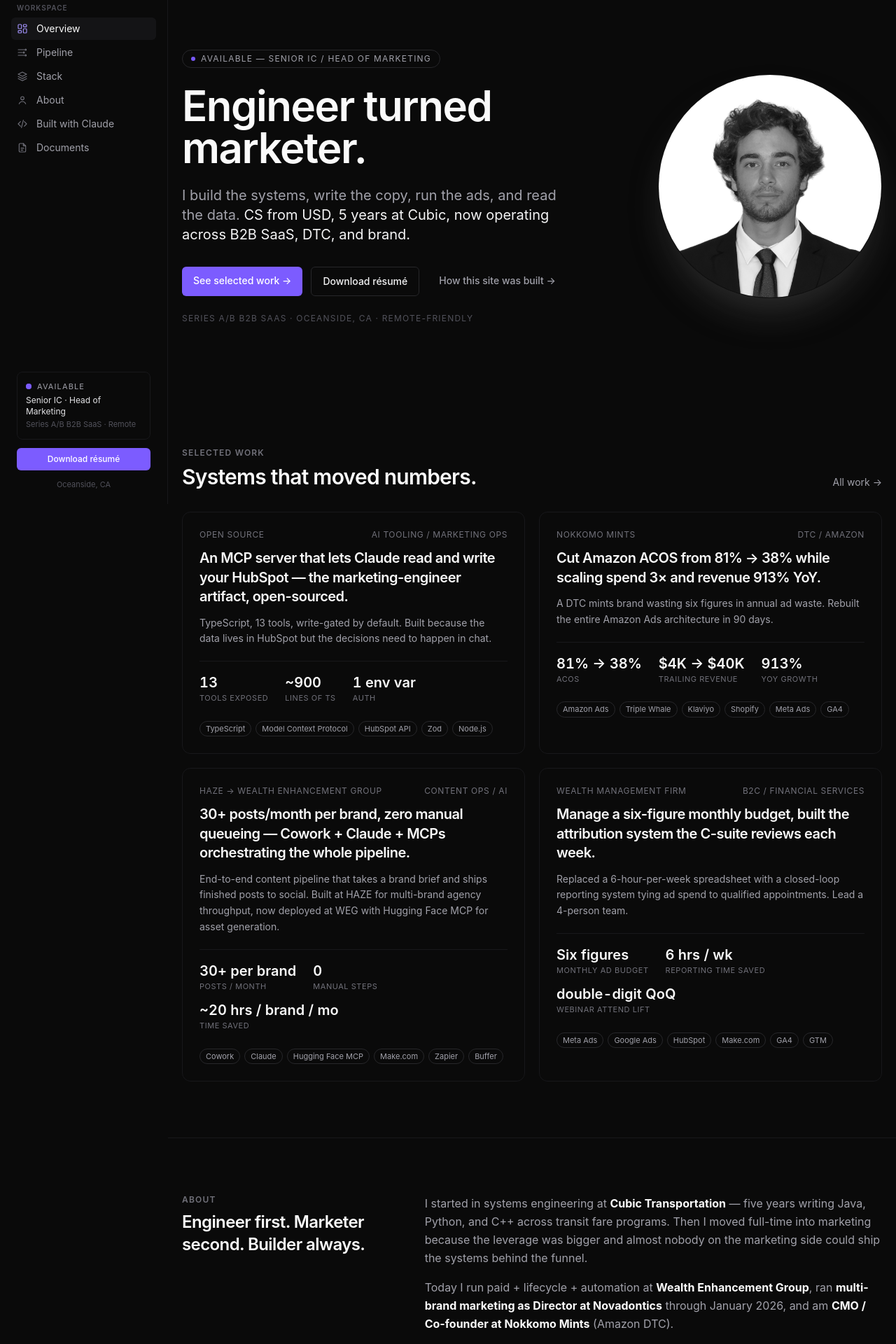
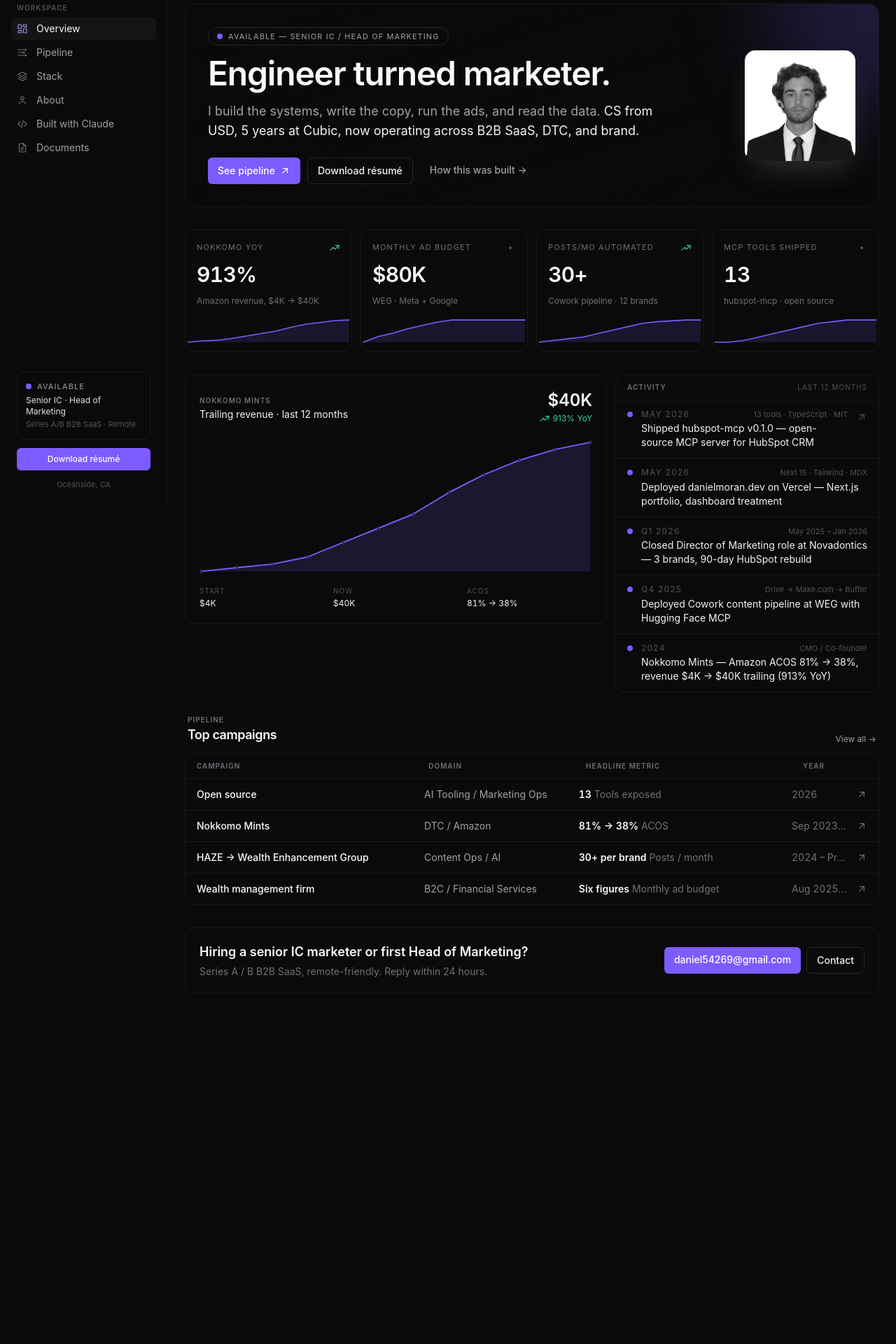
Before and after one commit to daniel54269/danielmoran-dev, a Next.js app: page / in a window 1280 px wide. Shown: the part 80-2000 px from the top of the page at 70% size. After the commit the page ends 1531 px from the top, so only its background shows below. Built offline with nearby package versions, Linux system fonts and the light colour scheme.

Commit message:
Homepage as Overview dashboard: KPIs, Nokkomo chart, campaign table, activity feed

```diff
--- a/app/page.tsx
+++ b/app/page.tsx
@@ -1,172 +1,176 @@
 import Image from "next/image";
 import Link from "next/link";
-import { Container } from "@/components/Container";
-import { CaseCard } from "@/components/CaseCard";
-import { StackGrid } from "@/components/StackGrid";
-import { getFeaturedWork } from "@/lib/work";
+import { Reveal } from "@/components/Reveal";
+import { Sparkline } from "@/components/Sparkline";
+import { CountUp } from "@/components/CountUp";
+import { KpiCard } from "@/components/dashboard/KpiCard";
+import { CampaignTable } from "@/components/dashboard/CampaignTable";
+import { ActivityFeed } from "@/components/dashboard/ActivityFeed";
+import { IconArrowUpRight, IconTrendUp } from "@/components/dashboard/Icons";
+import { getAllWork, getFeaturedWork } from "@/lib/work";
+import { kpis, nokkomoRevenue } from "@/lib/stats";
 import { site } from "@/lib/site";
 
 export const revalidate = false;
 
-export default async function HomePage() {
+export default async function OverviewPage() {
   const featured = await getFeaturedWork();
+  const all = await getAllWork();
+  const campaigns = featured.length ? featured : all;
 
   return (
-    <>
-      {/* Hero */}
-      <section className="relative overflow-hidden">
-        <div className="pointer-events-none absolute inset-0 -z-10 bg-[radial-gradient(60%_60%_at_50%_0%,rgba(124,92,255,0.18),transparent_70%)]" />
-        <Container className="py-16 sm:py-24">
-          <div className="grid items-center gap-10 md:grid-cols-[1.4fr_1fr]">
+    <div className="space-y-8 px-4 py-6 sm:px-6 sm:py-8">
+      {/* Top hero strip */}
+      <Reveal>
+        <section className="relative overflow-hidden rounded-2xl border border-ink-800 bg-gradient-to-br from-ink-900 to-ink-900/40 p-6 sm:p-8">
+          <div className="pointer-events-none absolute -right-32 -top-32 h-72 w-72 rounded-full bg-accent/20 blur-3xl" />
+          <div className="grid items-center gap-8 md:grid-cols-[1.5fr_auto]">
             <div>
-              <div className="inline-flex items-center gap-2 rounded-full border border-ink-700 bg-ink-900/60 px-3 py-1 text-xs uppercase tracking-widest text-ink-300 mb-6">
-                <span className="inline-block h-1.5 w-1.5 rounded-full bg-accent animate-pulse" />
-                <span>Available — Senior IC / Head of Marketing</span>
+              <div className="inline-flex items-center gap-2 rounded-full border border-ink-700 bg-ink-900/60 px-3 py-1 text-[11px] uppercase tracking-widest text-ink-300">
+                <span className="relative inline-flex h-2 w-2">
+                  <span className="absolute inline-flex h-full w-full animate-ping rounded-full bg-accent opacity-60" />
+                  <span className="relative inline-flex h-2 w-2 rounded-full bg-accent" />
+                </span>
+                Available — Senior IC / Head of Marketing
               </div>
-              <h1 className="text-4xl sm:text-5xl lg:text-6xl font-semibold tracking-tight leading-[1.05] text-ink-50">
+              <h1 className="mt-4 text-3xl sm:text-4xl lg:text-5xl font-semibold tracking-tight leading-[1.05] text-ink-50">
                 Engineer turned marketer.
               </h1>
-              <p className="mt-6 max-w-xl text-lg sm:text-xl text-ink-300 leading-relaxed">
+              <p className="mt-4 max-w-2xl text-base sm:text-lg text-ink-300 leading-relaxed">
                 I build the systems, write the copy, run the ads, and read the data.{" "}
                 <span className="text-ink-100">{site.positioningShort}</span>
               </p>
-              <div className="mt-8 flex flex-wrap gap-3">
+              <div className="mt-6 flex flex-wrap gap-2.5">
                 <Link
                   href="/work"
-                  className="rounded-md bg-accent px-4 py-2.5 text-sm font-medium text-white hover:bg-accent-soft transition-colors"
+                  className="inline-flex items-center gap-1.5 rounded-md bg-accent px-3.5 py-2 text-sm font-medium text-white hover:bg-accent-soft transition-colors"
                 >
-                  See selected work →
+                  See pipeline <IconArrowUpRight className="h-3.5 w-3.5" />
                 </Link>
                 <a
                   href={site.resumeHref}
-                  className="rounded-md border border-ink-700 px-4 py-2.5 text-sm font-medium text-ink-100 hover:border-accent hover:text-accent-soft transition-colors"
+                  className="rounded-md border border-ink-700 px-3.5 py-2 text-sm font-medium text-ink-100 hover:border-accent hover:text-accent-soft transition-colors"
                 >
                   Download résumé
                 </a>
                 <Link
                   href="/built-with-claude"
-                  className="rounded-md px-4 py-2.5 text-sm font-medium text-ink-300 hover:text-ink-50 transition-colors"
+                  className="rounded-md px-3.5 py-2 text-sm font-medium text-ink-300 hover:text-ink-50 transition-colors"
                 >
-                  How this site was built →
+                  How this was built →
                 </Link>
-              </div>
-              <div className="mt-6 text-xs uppercase tracking-widest text-ink-500">
-                Series A/B B2B SaaS · {site.location} · Remote-friendly
               </div>
             </div>
             <div className="relative justify-self-center md:justify-self-end">
-              <div className="absolute -inset-6 -z-10 rounded-full bg-[radial-gradient(closest-side,rgba(124,92,255,0.35),transparent_75%)] blur-2xl" />
+              <div className="absolute -inset-4 -z-10 rounded-full bg-[radial-gradient(closest-side,rgba(124,92,255,0.35),transparent_75%)] blur-2xl" />
               <Image
                 src="/headshot.png"
                 alt="Daniel Moran"
-                width={420}
-                height={420}
+                width={240}
+                height={240}
                 priority
-                className="h-56 w-56 sm:h-72 sm:w-72 md:h-80 md:w-80 rounded-full object-cover [filter:grayscale(100%)_contrast(1.05)] border border-ink-800 shadow-[0_30px_60px_-20px_rgba(124,92,255,0.45)]"
+                className="h-32 w-32 sm:h-40 sm:w-40 rounded-2xl object-cover [filter:grayscale(100%)_contrast(1.05)] border border-ink-700 shadow-[0_20px_40px_-15px_rgba(124,92,255,0.45)]"
               />
             </div>
           </div>
-        </Container>
         </section>
+      </Reveal>
 
-      {/* Featured work */}
-      <section id="work">
-        <Container className="py-14 sm:py-20">
-          <div className="flex items-end justify-between mb-8">
+      {/* KPI row */}
+      <Reveal delay={0.05}>
+        <section className="grid gap-3 sm:grid-cols-2 lg:grid-cols-4">
+          {kpis.map((k) => (
+            <KpiCard key={k.id} kpi={k} />
+          ))}
+        </section>
+      </Reveal>
+
+      {/* Chart + Activity row */}
+      <div className="grid gap-3 lg:grid-cols-[1.6fr_1fr]">
+        <Reveal delay={0.1}>
+          <section className="rounded-xl border border-ink-800 bg-ink-900/40 p-5">
+            <div className="flex items-center justify-between gap-3">
               <div>
-              <div className="text-xs font-semibold uppercase tracking-widest text-ink-400">Selected work</div>
-              <h2 className="mt-2 text-2xl sm:text-3xl font-semibold tracking-tight text-ink-50">
-                Systems that moved numbers.
-              </h2>
+                <div className="text-[10px] font-semibold uppercase tracking-widest text-ink-400">
+                  Nokkomo Mints
                 </div>
-            <Link href="/work" className="text-sm text-ink-300 hover:text-accent-soft">
-              All work →
+                <div className="mt-0.5 text-sm text-ink-100">Trailing revenue · last 12 months</div>
+              </div>
+              <div className="text-right">
+                <div className="text-2xl font-semibold tabular-nums text-ink-50">
+                  <CountUp to={40} prefix="$" suffix="K" />
+                </div>
+                <div className="inline-flex items-center gap-1 text-xs text-emerald-400">
+                  <IconTrendUp className="h-3 w-3" />
+                  <CountUp to={913} suffix="% YoY" />
+                </div>
+              </div>
+            </div>
+            <div className="mt-4 h-40 sm:h-48">
+              <Sparkline data={nokkomoRevenue} width={800} height={200} className="h-full w-full" showDots />
+            </div>
+            <div className="mt-4 grid grid-cols-3 gap-3 text-center text-xs text-ink-400 sm:text-left">
+              <div>
+                <div className="text-ink-500 uppercase tracking-widest text-[10px]">Start</div>
+                <div className="mt-0.5 text-ink-100 tabular-nums">$4K</div>
+              </div>
+              <div>
+                <div className="text-ink-500 uppercase tracking-widest text-[10px]">Now</div>
+                <div className="mt-0.5 text-ink-100 tabular-nums">$40K</div>
+              </div>
+              <div>
+                <div className="text-ink-500 uppercase tracking-widest text-[10px]">ACOS</div>
+                <div className="mt-0.5 text-ink-100 tabular-nums">81% → 38%</div>
+              </div>
+            </div>
+          </section>
+        </Reveal>
+        <Reveal delay={0.15}>
+          <ActivityFeed />
+        </Reveal>
+      </div>
+
+      {/* Campaigns / Pipeline */}
+      <Reveal delay={0.1}>
+        <section>
+          <div className="mb-3 flex items-end justify-between px-1">
+            <div>
+              <div className="text-[10px] font-semibold uppercase tracking-widest text-ink-400">Pipeline</div>
+              <h2 className="text-lg font-semibold tracking-tight text-ink-50">Top campaigns</h2>
+            </div>
+            <Link href="/work" className="text-xs text-ink-300 hover:text-accent-soft">
+              View all →
             </Link>
           </div>
-          <div className="grid gap-5 md:grid-cols-2">
-            {featured.map((w) => (
-              <CaseCard key={w.slug} entry={w} />
-            ))}
-          </div>
-        </Container>
+          <CampaignTable entries={campaigns.slice(0, 5)} />
         </section>
+      </Reveal>
 
-      {/* About strip */}
-      <section className="border-t border-ink-800 bg-ink-900/40">
-        <Container className="py-14 sm:py-20">
-          <div className="grid gap-10 md:grid-cols-3">
+      {/* CTA strip */}
+      <Reveal delay={0.05}>
+        <section className="flex flex-col items-start gap-4 rounded-xl border border-ink-800 bg-ink-900/40 p-5 sm:flex-row sm:items-center sm:justify-between">
           <div>
-              <div className="text-xs font-semibold uppercase tracking-widest text-ink-400">About</div>
-              <h2 className="mt-2 text-2xl font-semibold tracking-tight text-ink-50">
-                Engineer first. Marketer second. Builder always.
-              </h2>
-            </div>
-            <div className="md:col-span-2 space-y-4 text-ink-300 leading-relaxed">
-              <p>
-                I started in systems engineering at <strong className="text-ink-50">Cubic Transportation</strong>{" "}
-                — five years writing Java, Python, and C++ across transit fare programs. Then I moved
-                full-time into marketing because the leverage was bigger and almost nobody on the
-                marketing side could ship the systems behind the funnel.
-              </p>
-              <p>
-                Today I run paid + lifecycle + automation at{" "}
-                <strong className="text-ink-50">Wealth Enhancement Group</strong>,
-                ran <strong className="text-ink-50">multi-brand marketing as Director at Novadontics</strong>{" "}
-                through January 2026, and am{" "}
-                <strong className="text-ink-50">CMO / Co-founder at Nokkomo Mints</strong> (Amazon DTC).
-              </p>
-              <p>
-                I treat marketing like software: instrument everything, automate the dull bits, and
-                let the team spend their time on judgment calls instead of copy-pasting.
-              </p>
-              <Link href="/about" className="inline-block text-accent-soft hover:text-accent">
-                More about how I work →
-              </Link>
-            </div>
-          </div>
-        </Container>
-      </section>
-
-      {/* Stack */}
-      <section>
-        <Container className="py-14 sm:py-20">
-          <div className="mb-8">
-            <div className="text-xs font-semibold uppercase tracking-widest text-ink-400">Stack</div>
-            <h2 className="mt-2 text-2xl sm:text-3xl font-semibold tracking-tight text-ink-50">
-              What I build with.
-            </h2>
-          </div>
-          <StackGrid />
-        </Container>
-      </section>
-
-      {/* CTA */}
-      <section className="border-t border-ink-800">
-        <Container className="py-16">
-          <div className="flex flex-col items-start gap-5 sm:flex-row sm:items-center sm:justify-between">
-            <div>
-              <h2 className="text-2xl font-semibold tracking-tight text-ink-50">
+            <h2 className="text-base sm:text-lg font-semibold text-ink-50">
               Hiring a senior IC marketer or first Head of Marketing?
             </h2>
-              <p className="mt-2 text-ink-300">Senior IC or first head-of marketing hires — let's talk.</p>
+            <p className="mt-1 text-sm text-ink-400">Series A / B B2B SaaS, remote-friendly. Reply within 24 hours.</p>
           </div>
-            <div className="flex gap-3">
+          <div className="flex gap-2">
             <a
               href={`mailto:${site.email}`}
-                className="rounded-md bg-accent px-4 py-2.5 text-sm font-medium text-white hover:bg-accent-soft transition-colors"
+              className="rounded-md bg-accent px-3.5 py-2 text-sm font-medium text-white hover:bg-accent-soft"
             >
               {site.email}
             </a>
             <Link
               href="/contact"
-                className="rounded-md border border-ink-700 px-4 py-2.5 text-sm font-medium text-ink-100 hover:border-accent transition-colors"
+              className="rounded-md border border-ink-700 px-3.5 py-2 text-sm font-medium text-ink-100 hover:border-accent"
             >
               Contact
             </Link>
           </div>
+        </section>
+      </Reveal>
     </div>
-        </Container>
-      </section>
-    </>
   );
 }
--- /dev/null
+++ b/components/dashboard/ActivityFeed.tsx
@@ -0,0 +1,43 @@
+import { activity } from "@/lib/stats";
+import { IconDot, IconArrowUpRight } from "./Icons";
+
+export function ActivityFeed() {
+  return (
+    <div className="rounded-xl border border-ink-800 bg-ink-900/40">
+      <div className="flex items-center justify-between border-b border-ink-800 px-4 py-2.5">
+        <div className="text-[10px] font-semibold uppercase tracking-widest text-ink-400">Activity</div>
+        <div className="text-[10px] uppercase tracking-widest text-ink-500">Last 12 months</div>
+      </div>
+      <ol className="divide-y divide-ink-800">
+        {activity.map((a, i) => {
+          const Tag = a.href ? "a" : "div";
+          const tagProps = a.href
+            ? { href: a.href, target: "_blank", rel: "noreferrer" }
+            : {};
+          return (
+            <li key={i}>
+              <Tag
+                {...tagProps}
+                className={`group flex items-start gap-3 px-4 py-3 ${
+                  a.href ? "hover:bg-ink-800/40 cursor-pointer" : ""
+                }`}
+              >
+                <span className="mt-1 inline-flex h-2 w-2 shrink-0 rounded-full bg-accent" />
+                <div className="min-w-0 flex-1">
+                  <div className="flex items-baseline justify-between gap-3">
+                    <div className="truncate text-xs uppercase tracking-widest text-ink-500">{a.when}</div>
+                    {a.meta && <div className="hidden truncate text-[11px] text-ink-500 sm:block">{a.meta}</div>}
+                  </div>
+                  <div className="mt-0.5 text-sm text-ink-100">{a.title}</div>
+                </div>
+                {a.href && (
+                  <IconArrowUpRight className="mt-1 shrink-0 text-ink-500 transition-colors group-hover:text-accent-soft" />
+                )}
+              </Tag>
+            </li>
+          );
+        })}
+      </ol>
+    </div>
+  );
+}
--- /dev/null
+++ b/components/dashboard/CampaignTable.tsx
@@ -0,0 +1,48 @@
+import Link from "next/link";
+import { IconArrowUpRight } from "./Icons";
+import type { WorkEntry } from "@/lib/work";
+
+export function CampaignTable({ entries }: { entries: WorkEntry[] }) {
+  return (
+    <div className="overflow-hidden rounded-xl border border-ink-800 bg-ink-900/40">
+      <div className="grid grid-cols-[1.5fr_1fr_1.4fr_auto] items-center gap-3 border-b border-ink-800 bg-ink-900/80 px-4 py-2.5 text-[10px] font-semibold uppercase tracking-widest text-ink-400 sm:grid-cols-[1.5fr_1fr_1.4fr_80px_auto]">
+        <span>Campaign</span>
+        <span className="hidden sm:inline">Domain</span>
+        <span>Headline metric</span>
+        <span className="hidden sm:inline">Year</span>
+        <span className="sr-only">View</span>
+      </div>
+
+      <ul className="divide-y divide-ink-800">
+        {entries.map((e) => {
+          const headline = e.metric[0]?.value ?? "—";
+          const headlineLabel = e.metric[0]?.label ?? "";
+          return (
+            <li key={e.slug}>
+              <Link
+                href={`/work/${e.slug}`}
+                className="group grid grid-cols-[1.5fr_1fr_1.4fr_auto] items-center gap-3 px-4 py-3 text-sm transition-colors hover:bg-ink-800/40 sm:grid-cols-[1.5fr_1fr_1.4fr_80px_auto]"
+              >
+                <div className="min-w-0">
+                  <div className="truncate font-medium text-ink-50">{e.client}</div>
+                  <div className="truncate text-[11px] text-ink-500 sm:hidden">{e.domain}</div>
+                </div>
+                <div className="hidden truncate text-ink-300 sm:block">{e.domain}</div>
+                <div className="min-w-0">
+                  <div className="truncate text-ink-100">
+                    <span className="font-semibold text-ink-50 tabular-nums">{headline}</span>{" "}
+                    <span className="text-ink-400">{headlineLabel}</span>
+                  </div>
+                </div>
+                <div className="hidden truncate text-ink-400 tabular-nums sm:block">{e.year}</div>
+                <div className="text-ink-400 transition-transform group-hover:translate-x-0.5 group-hover:text-accent-soft">
+                  <IconArrowUpRight />
+                </div>
+              </Link>
+            </li>
+          );
+        })}
+      </ul>
+    </div>
+  );
+}
--- /dev/null
+++ b/components/dashboard/KpiCard.tsx
@@ -0,0 +1,38 @@
+"use client";
+
+import { CountUp } from "@/components/CountUp";
+import { Sparkline } from "@/components/Sparkline";
+import { IconTrendUp, IconDot } from "./Icons";
+import type { Kpi } from "@/lib/stats";
+
+export function KpiCard({ kpi }: { kpi: Kpi }) {
+  return (
+    <div className="group relative flex flex-col gap-3 overflow-hidden rounded-xl border border-ink-800 bg-ink-900/60 p-4 transition-colors hover:border-ink-700">
+      <div className="flex items-center justify-between text-[11px] uppercase tracking-widest text-ink-400">
+        <span>{kpi.label}</span>
+        <span
+          className={`inline-flex items-center gap-1 ${
+            kpi.trend === "up" ? "text-emerald-400" : kpi.trend === "down" ? "text-red-400" : "text-ink-500"
+          }`}
+        >
+          {kpi.trend === "up" ? <IconTrendUp className="h-3 w-3" /> : <IconDot className="h-2 w-2" />}
+        </span>
+      </div>
+      <div className="text-3xl font-semibold tabular-nums tracking-tight text-ink-50">
+        <CountUp
+          to={kpi.value}
+          prefix={kpi.prefix}
+          suffix={kpi.suffix}
+          decimals={kpi.decimals ?? 0}
+          format={kpi.format}
+        />
+      </div>
+      {kpi.context && <div className="text-xs text-ink-400">{kpi.context}</div>}
+      {kpi.spark && (
+        <div className="-mx-4 -mb-4 mt-1 h-12">
+          <Sparkline data={kpi.spark} width={300} height={48} />
+        </div>
+      )}
+    </div>
+  );
+}
```
Lines whose indentation alone changed are shown as unchanged.
